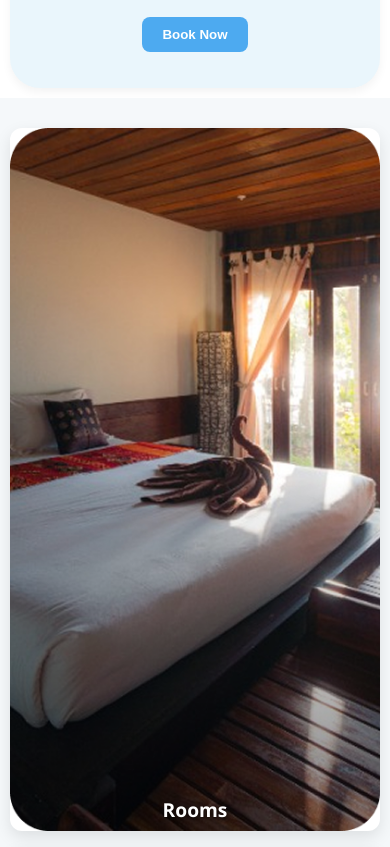
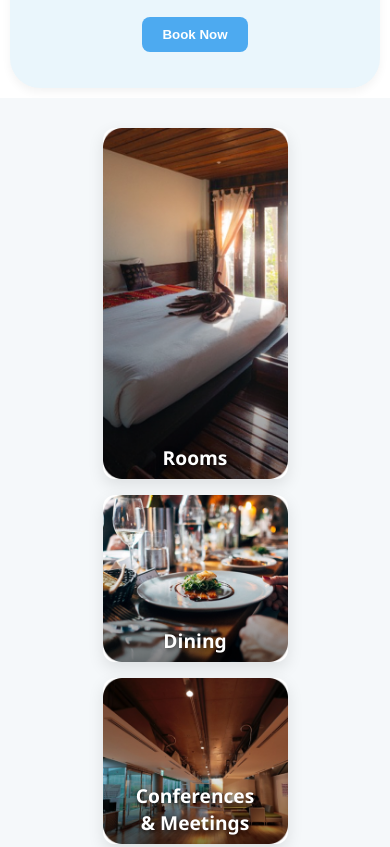
Before and after one commit to Shohan11369/Assignment-project-2, a plain HTML site: page index.html in a window 390 px wide. Shown: the part 660-1507 px from the top of the page. Drawn offline with Linux system fonts and the light colour scheme.

Commit message:
Added Features code

```diff
--- a/style.css
+++ b/style.css
@@ -539,7 +539,8 @@ text-align: left;
   .features .card:nth-child(5) {
     grid-column: auto;
     grid-row: auto;
-    width: 100%;
+    width: 50%;
+    margin: 0 auto;
   }
 
   .card h3{
```
